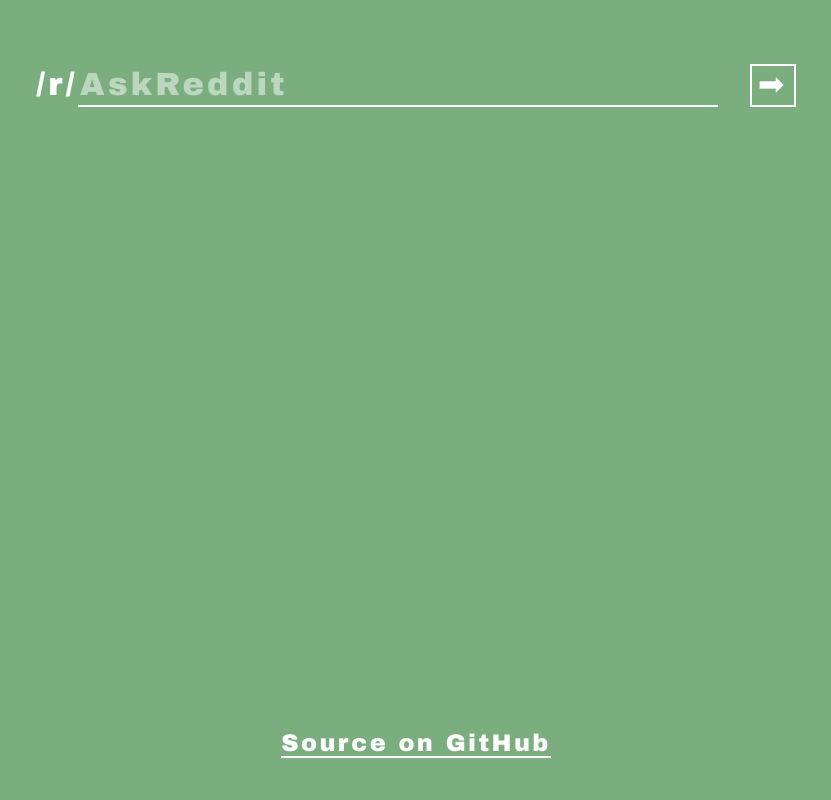
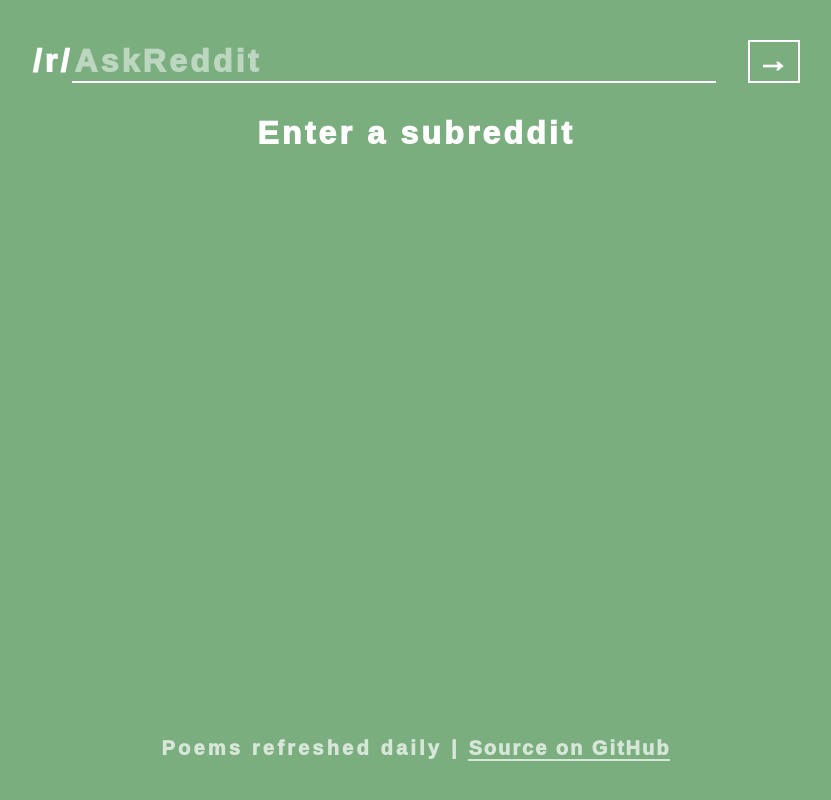
Before and after one commit to f-a-r-a-z/reddit-poetry, a React (Create React App) app in the folder client/: page / in a window 1280 px wide. Shown: the whole page, without its empty margins (224-1055 px from the left). Built offline with nearby package versions, Linux system fonts and the light colour scheme; the HTML template or start-up script is replaced by a standard one.

Commit message:
More consistent css cross browser

```diff
--- a/client/public/index.html
+++ b/client/public/index.html
@@ -12,7 +12,6 @@
 		</script>
 		<meta charset="utf-8" />
 		<link rel="shortcut icon" href="%PUBLIC_URL%/favicon.ico" />
-		<link rel="stylesheet" href="https://cdn.jsdelivr.net/npm/modern-normalize@0.5.0/modern-normalize.min.css">
 		<meta name="viewport" content="width=device-width, initial-scale=1" />
 		<meta name="theme-color" content="#000000" />
 		<meta name="description" content="Generate random poetry from Reddit posts" />
--- a/client/src/App.css
+++ b/client/src/App.css
@@ -11,14 +11,15 @@
 .text-style {
 	--font-size: calc(16px + 2vmin);
 	font-size: var(--font-size);
-	font-family: "Arial Black", "Arial", Gadget, sans-serif;
+	font-family: Arial, Helvetica, sans-serif;
+	font-weight: 1000;
 	color: white;
 	font-size: calc(16px + 2vmin);
 	letter-spacing: 0.1em;
 }
 
 .subreddit-input {
-	margin: 5vw 0;
+	margin-top: 5vh;
 }
 .subreddit-input input {
 	background-color: transparent;
@@ -29,6 +30,7 @@
 	border-bottom: 2px solid white;
 	transition: 0.5s;
 	text-overflow: ellipsis;
+	border-radius: 0; /* Remove rounding on Safari */
 }
 
 .subreddit-input input:focus {
@@ -37,7 +39,8 @@
 }
 
 .subreddit-input input::placeholder {
-	color: rgba(255, 255, 255, 0.5);
+	color: white;
+	opacity: 0.5;
 }
 
 .subreddit-submit {
@@ -63,10 +66,11 @@
 	flex-direction: column;
 	align-items: center;
 	justify-content: flex-start;
-	margin: 5vh 7.5vw;
+	margin: 2.5vh 7.5vw;
 }
 
 .subreddit-poem-line {
+	margin: 2.5vh 0;
 }
 
 .link {
@@ -78,4 +82,10 @@
 footer {
 	margin-top: auto;
 	margin-bottom: 5vh;
+	font-size: calc(var(--font-size) - 12px);
+	opacity: 0.7;
 }
+
+footer .link {
+	font-size: calc(var(--font-size) - 12px);
+}
--- a/client/src/App.js
+++ b/client/src/App.js
@@ -14,7 +14,10 @@
 		return (
 			<div className="App text-style">
 				<SubredditInput subreddit={subreddit} />
-				{hasSubredditInput && <SubredditPoem subreddit={subreddit} />}
+				{hasSubredditInput
+					? <SubredditPoem subreddit={subreddit} />
+					: <EnterMessage />}
+				<br />
 				<Footer />
 			</div>
 		);
@@ -49,7 +52,7 @@
 		<div className="subreddit-submit">
 			<button
 			className="subreddit-submit-button text-style">
-				➡
+				→
 			</button>
 		</div>
 	);
@@ -124,26 +127,34 @@
 	);
 }
 
+function EnterMessage() {
+	return (
+		<p>
+			Enter a subreddit
+		</p>
+	);
+}
+
 function Loading() {
 	return (
-		<div className="loading">
+		<p>
 			Loading...
-		</div>
+		</p>
 	);
 }
 
 function Error() {
 	return (
-		<div className="error">
+		<p>
 			Something went wrong...
-		</div>
+		</p>
 	);
 }
 
 function Footer() {
 	return (
 		<footer>
-				<a
+				Poems refreshed daily | <a
 				href="https://github.com/f-a-r-a-z/reddit-poetry"
 				className="link text-style">
 					Source on GitHub
```
